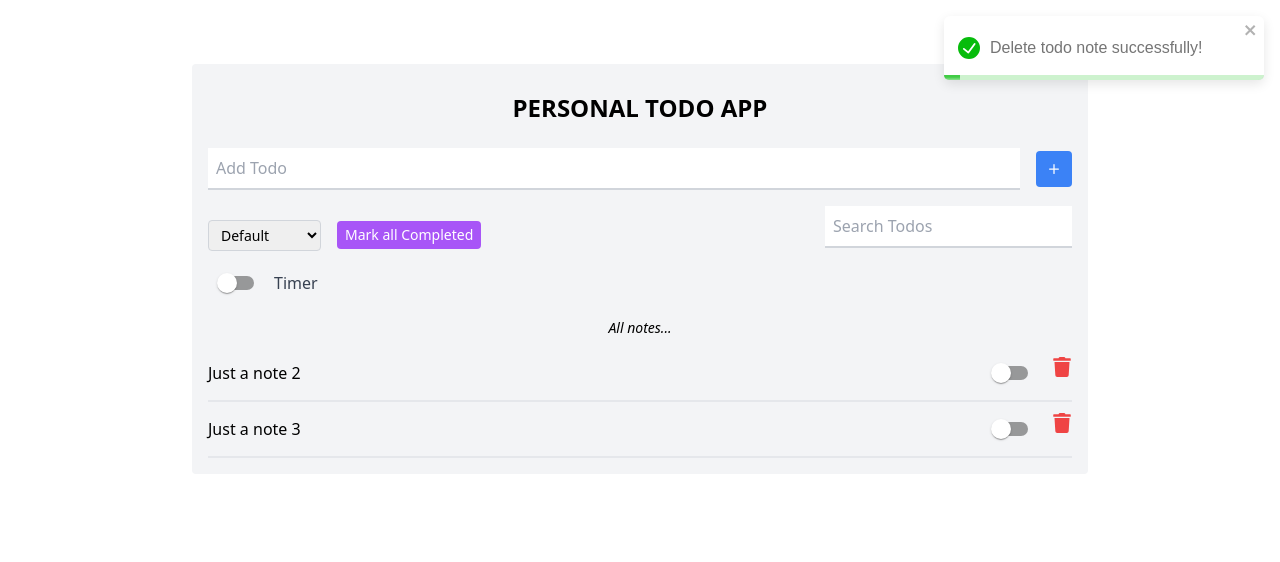
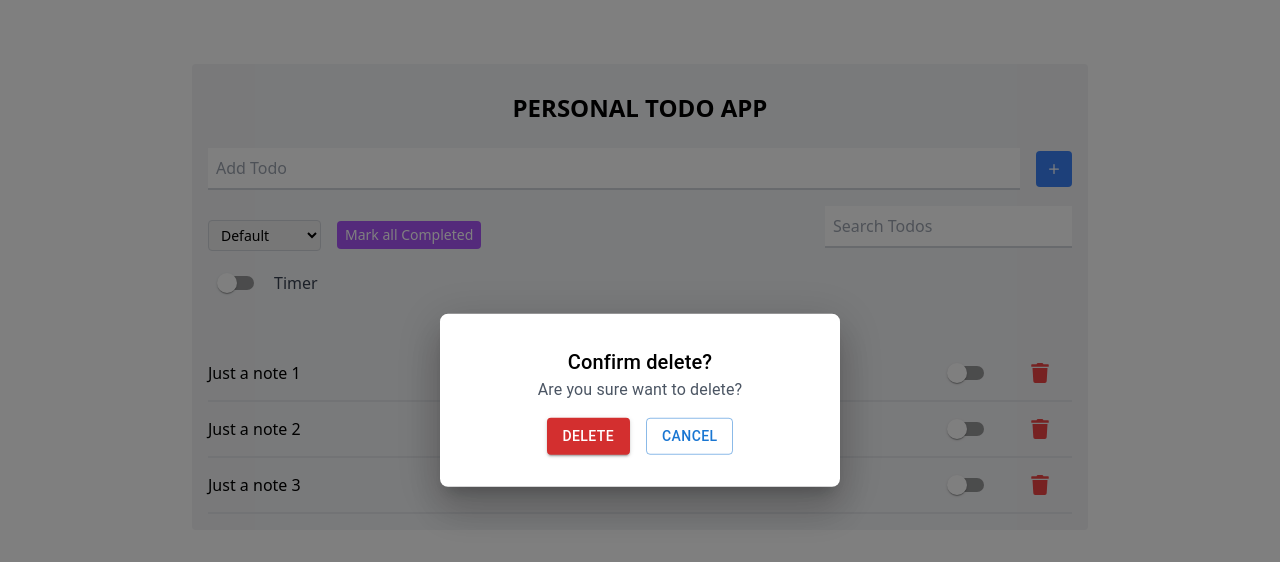
Before and after one commit to BaBiLeeee/training-redux, a React (Vite) app: page / in a window 1280 px wide. Both pictures are taken after a click on the button 1062 px from the left and 367 px from the top of the page. Shown: the top 562 px of the page. Built offline with nearby package versions, Linux system fonts and the light colour scheme.

Commit message:
feat: add confirm delete modal

```diff
--- a/src/components/Todo.jsx
+++ b/src/components/Todo.jsx
@@ -33,7 +33,7 @@ const Todo = () => {
     useEffect(() => {
         if (timerCurrentStatus === "timesup") {
             setNewTodoText("")
-            toast.info("Run out of time, all content has been clear")
+            toast.info("Running out of time!!!")
             dispatch(resetTimer())
             dispatch(updateTodoStatus(todoStatus.Idle))
         }
@@ -43,7 +43,7 @@ const Todo = () => {
         if (newTodoText.trim()) {
             dispatch(addTodo({ text: newTodoText.trim() }));
             setNewTodoText("");
-            toast.success("Add todo note successfully!")
+            toast.success("Todo added successfully!")
             dispatch(updateTodoStatus(todoStatus.Idle));
         }
     };
--- a/src/components/TodoItem.jsx
+++ b/src/components/TodoItem.jsx
@@ -6,8 +6,20 @@ import { resetTimer } from "../state/timer/slice";
 import { selectTodoStatus } from "../state/todo/selector";
 import { selectTimerActiveState, selectTimerStatus } from "../state/timer/selector";
 import PropTypes from "prop-types";
-import { Switch } from "@mui/material";
+import { Box, Button, Modal, Switch, Typography } from "@mui/material";
 import { toast } from "react-toastify";
+
+const modalStyle = {
+    position: "absolute",
+    top: "50%",
+    left: "50%",
+    transform: "translate(-50%, -50%)",
+    width: 400,
+    bgcolor: "background.paper",
+    borderRadius: "8px",
+    boxShadow: 24,
+    p: 4,
+  };
 
 export const TodoItem = ({ todo }) => {
     TodoItem.propTypes = {
@@ -27,7 +39,8 @@ export const TodoItem = ({ todo }) => {
     const dispatch = useDispatch();
     const [isEditing, setIsEditing] = useState(false);
     const [newText, setNewText] = useState(todo.text);
-
+    const [open, setOpen] = useState(false);
+    const handleOpen = () => setOpen(true);
     useEffect(() => {
         if (timerStatus === "timesup") {
             setNewText(todo.text);
@@ -40,7 +53,7 @@ export const TodoItem = ({ todo }) => {
         if (newText.trim()) {
             dispatch(updateTodo({ id: todo.id, text: newText.trim() }));
             setIsEditing(false);
-            toast.success("update todo note successfully!")
+            toast.success("Todo updated successfully!")
             dispatch(updateTodoStatus(todoStatus.Idle))
         }
     };
@@ -76,9 +89,11 @@ export const TodoItem = ({ todo }) => {
                     value={newText}
                     onChange={(e) => handleChangeNote(e.target.value)}
                     onKeyUp={handleKeyUp}
-                        onBlur={handleUpdate}
+                    className="w-full h-10 px-4 py-2 rounded-lg border border-gray-300 bg-white text-gray-800 shadow-sm placeholder-gray-400 focus:outline-none focus:ring-2 focus:ring-blue-400 focus:border-blue-500 transition-all duration-200"
                     autoFocus
+                    placeholder="Please text something..."
                   />
+
                 ) : (
                     <span
                         className={`${todo.completed ? "line-through text-red-500" : ""}`}
@@ -97,15 +112,41 @@ export const TodoItem = ({ todo }) => {
                 >
                     {todo.completed ? <Switch checked={true} /> : <Switch checked={false} />}
                 </button>
-                <button
+                <Button
                     onClick={(e) => {
                         e.stopPropagation();
-                        toast.success("Delete todo note successfully!")
-                        dispatch(removeTodo({ id: todo.id }))
+                        handleOpen();
                     }}
                 >
                     <FaTrash className="text-red-500 size-5" />
-                </button>
+                </Button>
+                <Modal open={open} onClose={() => setOpen(false)}>
+                <Box sx={modalStyle}>
+                    <Typography variant="h6" className="text-center font-semibold">
+                        Confirm delete?
+                    </Typography>
+                    <Typography variant="body1" className="text-center text-gray-600">
+                        Are you sure want to delete?
+                    </Typography>
+                    <div className="flex justify-center gap-4 mt-4">
+                        <Button
+                            variant="contained"
+                            color="error"
+                            onClick={(e) => {
+                                e.stopPropagation();
+                                toast.success("Todo deleted successfully!");
+                                dispatch(removeTodo({ id: todo.id }));
+                                setOpen(false);
+                            }}
+                        >
+                            Delete
+                        </Button>
+                        <Button variant="outlined" onClick={() => setOpen(false)}>
+                            Cancel
+                        </Button>
+                    </div>
+                </Box>
+            </Modal>
             </div>
         </li>
     );
```
Lines whose indentation alone changed are shown as unchanged.
